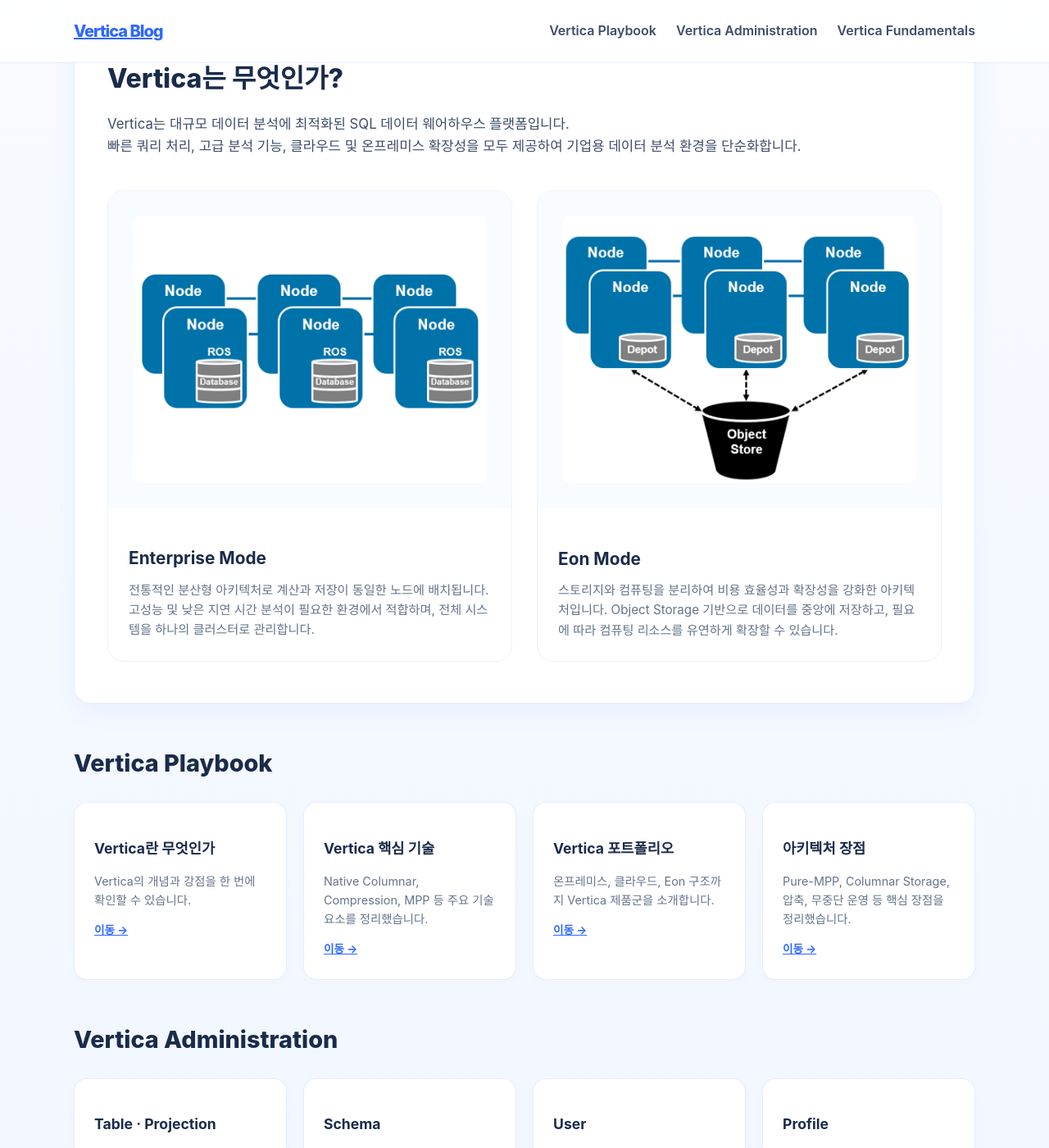
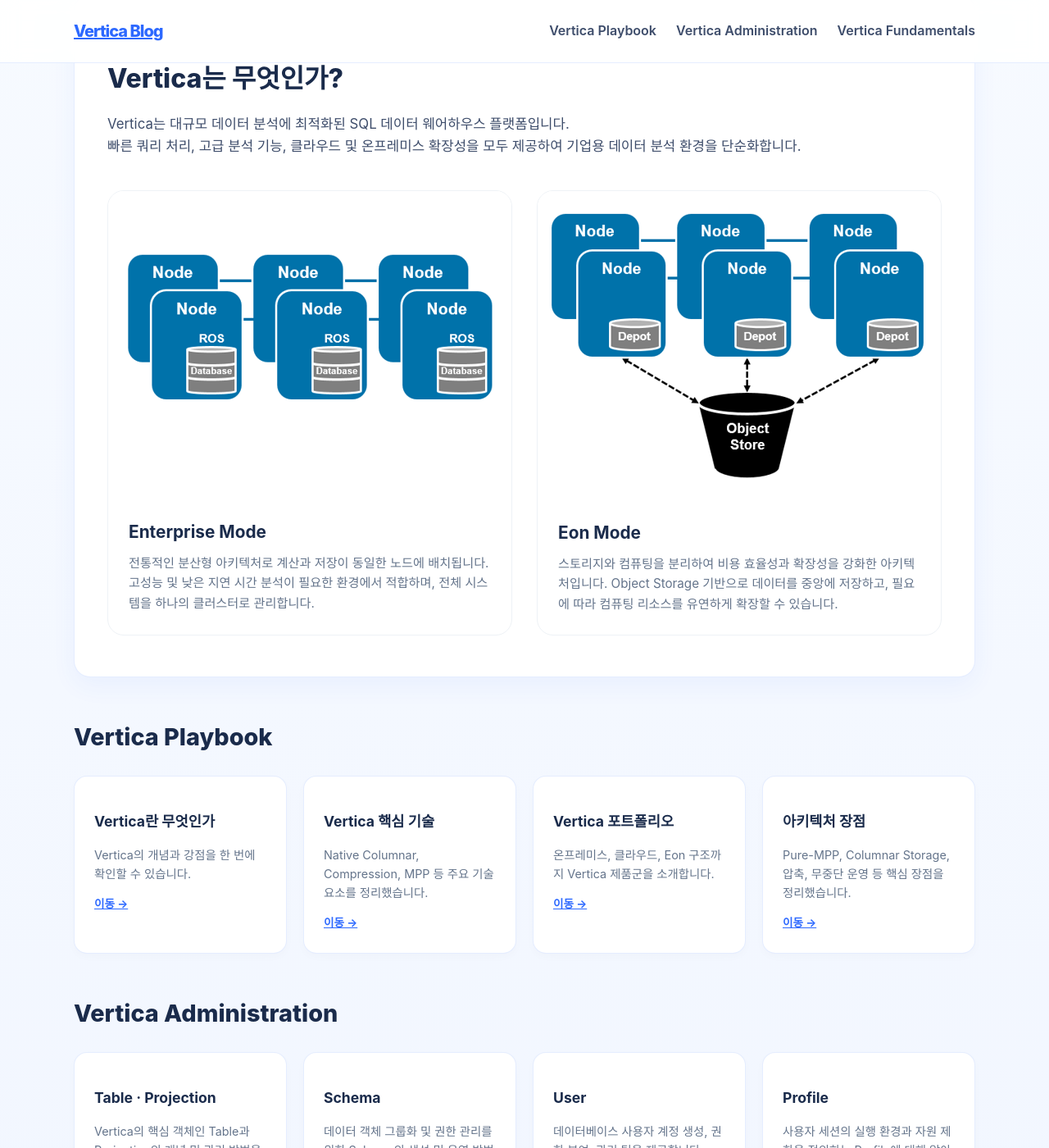
Before and after one commit to JIN0326/vertica_blog, a Jekyll site: the page built from index.md, in a window 1280 px wide and 1400 px high, scrolled down 482 px. Shown: the whole window at 82% size. Built offline with Jekyll 4.4.1, drawn with Linux system fonts in a browser that asks for light colours.

Commit message:
Update blog content and styling

```diff
--- a/assets/css/style.css
+++ b/assets/css/style.css
@@ -186,17 +186,17 @@
 }
 
 .mode-image {
-  background: #f8fbff;
-  padding: 30px;
+  background: #ffffff;
+  padding: 0;
   display: flex;
   justify-content: center;
   align-items: center;
+  overflow: hidden;
 }
-
 .mode-image img {
   max-width: 100%;
   height: 100%;
-  border-radius: 10px;
+  border-radius: 0;
 }
 
 .mode-body { padding: 25px; text-align: left; } /* 여백 축소 */
```
